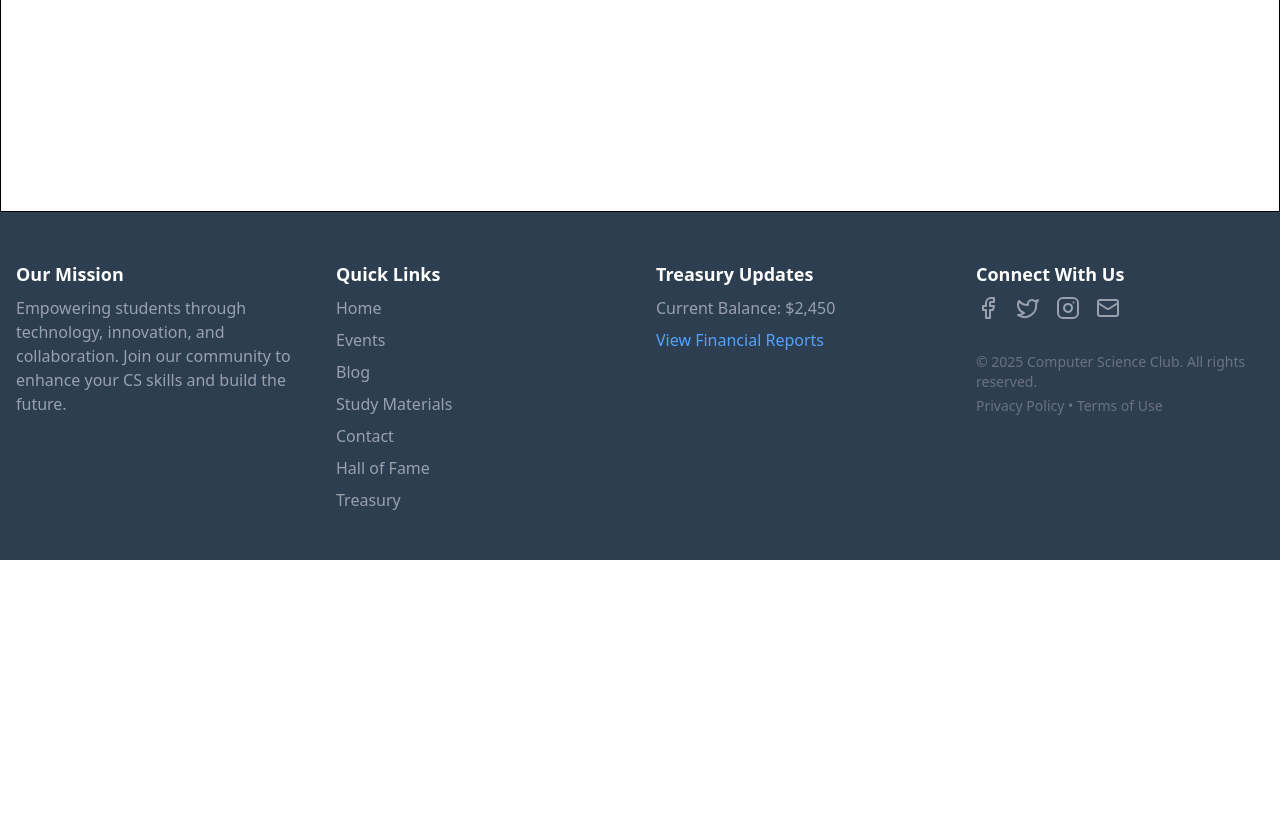
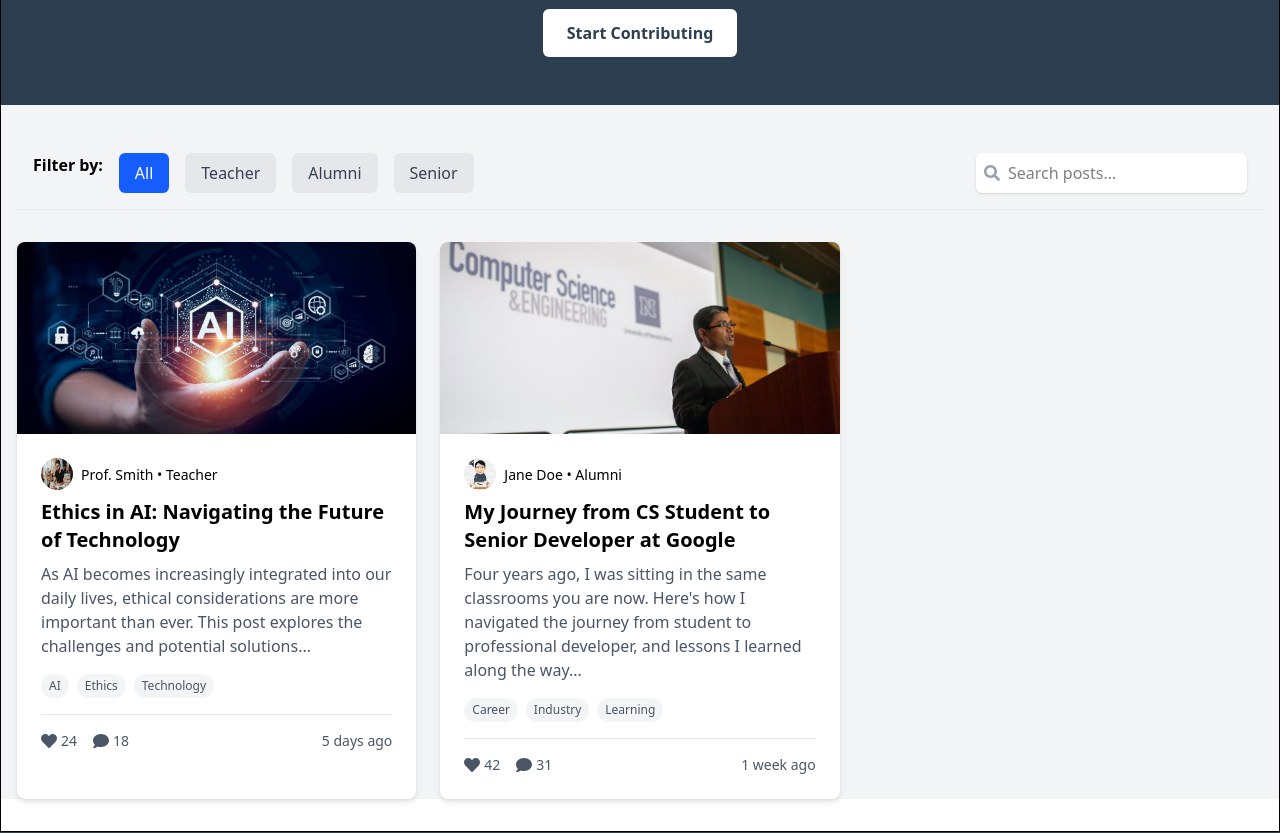
Before and after one commit to NightFury-9b71/CSE_CLUB, a React (Vite) app: page /blogs in a window 1280 px wide. Shown: the part 240-1073 px from the top of the page. Before the commit the page ends 800 px from the top, so only its background shows below. Built offline with nearby package versions, Linux system fonts and the light colour scheme.

Commit message:
Sample Blog Page designed

```diff
--- a/package.json
+++ b/package.json
@@ -12,6 +12,7 @@
   "dependencies": {
     "@faker-js/faker": "^9.5.1",
     "@tailwindcss/vite": "^4.0.6",
+    "dompurify": "^3.2.4",
     "lucide-react": "^0.476.0",
     "react": "^19.0.0",
     "react-dom": "^19.0.0",
--- a/src/backend/api.js
+++ b/src/backend/api.js
@@ -58,6 +58,28 @@ const fetchEvents = () => {
   });
 };
 
+const fetchPosts = (filter = 'All', search = '') => {
+  return new Promise((resolve) => {
+    setTimeout(() => {
+      let filteredPosts = mockData.posts;
+
+      if (filter !== 'All') {
+        filteredPosts = filteredPosts.filter(
+          (post) => post.author.role === filter
+        );
+      }
+
+      if (search) {
+        filteredPosts = filteredPosts.filter((post) =>
+          post.title.toLowerCase().includes(search.toLowerCase())
+        );
+      }
+
+      resolve(filteredPosts);
+    }, 10); // Simulate network delay
+  });
+};
+
 export {
   fetchStats ,
   fetchGalleryItems,
@@ -66,4 +88,5 @@ export {
   fetchTimelineItems,
   fetchFacultyCards,
   fetchEvents,
+  fetchPosts,
 };
--- a/src/backend/data.js
+++ b/src/backend/data.js
@@ -189,6 +189,48 @@ const mockData = {
         tags: ['Coding', 'Hackathon', 'Programming'],
     },
   ],
+  posts: [
+    {
+      id: 1,
+      title: 'Ethics in AI: Navigating the Future of Technology',
+      excerpt:
+        'As AI becomes increasingly integrated into our daily lives, ethical considerations are more important than ever. This post explores the challenges and potential solutions...',
+      author: {
+        name: 'Prof. Smith',
+        role: 'Teacher',
+        imageUrl: authorImage1,
+      },
+      imageUrl: aiBlogImage,
+      tags: ['AI', 'Ethics', 'Technology'],
+      likes: 24,
+      comments: 18,
+      date: '5 days ago',
+      content: `
+        <p>AI is changing our world. Here's a deeper look into the ethical considerations we need to address.</p>
+        <p>More paragraphs...</p>
+      `,
+    },
+    {
+      id: 2,
+      title: 'My Journey from CS Student to Senior Developer at Google',
+      excerpt:
+        "Four years ago, I was sitting in the same classrooms you are now. Here's how I navigated the journey from student to professional developer, and lessons I learned along the way...",
+      author: {
+        name: 'Jane Doe',
+        role: 'Alumni',
+        imageUrl: authorImage2,
+      },
+      imageUrl: conferenceImage,
+      tags: ['Career', 'Industry', 'Learning'],
+      likes: 42,
+      comments: 31,
+      date: '1 week ago',
+      content: `
+        <p>My journey to Google was not easy, but it was incredibly rewarding.</p>
+        <p>More paragraphs...</p>
+      `,
+    },
+  ],
 };
 
 export default mockData;
--- a/src/pages/BlogPage.jsx
+++ b/src/pages/BlogPage.jsx
@@ -1,7 +1,124 @@
-import React from "react";
+import React, { useState, useEffect, useCallback } from 'react';
+import { fetchPosts } from '../backend/api'; // Ensure this import points to your API file
+import { FaHeart, FaComment, FaSearch } from 'react-icons/fa';
 
-const BlogPage = () => (
-    <h1>Blog Page</h1>
-)
+  const BlogPage = () => {
+    const [posts, setPosts] = useState([]);
+    const [filter, setFilter] = useState('All');
+    const [search, setSearch] = useState('');
+    const [selectedPost, setSelectedPost] = useState(null);
 
-export default BlogPage;
+    useEffect(() => {
+      fetchPosts(filter, search).then(setPosts);
+    }, [filter, search]);
+
+    const handleFilterChange = (newFilter) => {
+      setFilter(newFilter);
+    };
+
+    const handleSearchChange = (event) => {
+      setSearch(event.target.value);
+    };
+
+    const openPost = (post) => {
+      setSelectedPost(post);
+    };
+
+    const closePost = () => {
+      setSelectedPost(null);
+    };
+
+    return (
+      <div className="bg-gray-100 min-h-screen">
+        <section className="text-center py-12 px-4 bg-[#2c3e50] text-white mb-8">
+          <h1 className="text-4xl font-bold mb-4">CSE Club Blog</h1>
+          <p className="text-lg max-w-2xl mx-auto mb-6">
+            Insights, tutorials, and experiences from our teachers, alumni, and senior students.
+          </p>
+          <a
+            href="#"
+            className="inline-block bg-white text-[#2c3e50] py-3 px-6 rounded-md font-semibold transition-all hover:shadow-md hover:translate-y-[-2px]"
+          >
+            Start Contributing
+          </a>
+        </section>
+        <main className="container mx-auto px-4">
+          <div className="flex flex-col md:flex-row justify-between items-center mb-8 p-4 border-b border-gray-200">
+            <div className="flex flex-wrap gap-4 mb-4 md:mb-0">
+              <span className="font-semibold">Filter by:</span>
+              {['All', 'Teacher', 'Alumni', 'Senior'].map((f) => (
+                <button
+                  key={f}
+                  onClick={() => handleFilterChange(f)}
+                  className={`py-2 px-4 rounded-md ${
+                    filter === f
+                      ? 'bg-blue-600 text-white'
+                      : 'bg-gray-200 text-gray-700 hover:bg-gray-300'
+                  }`}
+                >
+                  {f}
+                </button>
+              ))}
+            </div>
+            <div className="flex items-center bg-white rounded-md p-2 shadow-sm">
+              <FaSearch className="text-gray-400 mr-2" />
+              <input
+                type="text"
+                placeholder="Search posts..."
+                className="border-none outline-none"
+                value={search}
+                onChange={(e) => handleSearchChange(e.target.value)}
+              />
+            </div>
+          </div>
+          <div className="grid grid-cols-1 md:grid-cols-2 lg:grid-cols-3 gap-6 mb-8">
+            {posts.map((post) => (
+              <div
+                key={post.id}
+                className="bg-white rounded-lg overflow-hidden shadow-md hover:shadow-lg transition-shadow cursor-pointer"
+                onClick={() => openPost(post)}
+              >
+                <div className="h-48 bg-gray-200 overflow-hidden">
+                  <img src={post.imageUrl} alt={post.title} className="w-full h-full object-cover" />
+                </div>
+                <div className="p-6">
+                  <div className="flex items-center mb-2">
+                    <img src={post.author.imageUrl} alt={post.author.name} className="w-8 h-8 rounded-full mr-2" />
+                    <div>
+                      <span className="text-sm">
+                        {post.author.name} • {post.author.role}
+                      </span>
+                    </div>
+                  </div>
+                  <h3 className="text-xl font-semibold mb-2">{post.title}</h3>
+                  <p className="text-gray-600 mb-4">{post.excerpt}</p>
+                  <div className="flex flex-wrap gap-2 mb-4">
+                    {post.tags.map((tag) => (
+                      <span key={tag} className="bg-gray-100 text-gray-600 py-1 px-2 rounded-full text-xs">
+                        {tag}
+                      </span>
+                    ))}
+                  </div>
+                  <div className="flex justify-between items-center pt-4 border-t border-gray-200">
+                    <div className="flex gap-4">
+                      <div className="flex items-center gap-1 text-gray-600 text-sm">
+                        <FaHeart className="h-4 w-4" />
+                        <span>{post.likes}</span>
+                      </div>
+                      <div className="flex items-center gap-1 text-gray-600 text-sm">
+                        <FaComment className="h-4 w-4" />
+                        <span>{post.comments}</span>
+                      </div>
+                    </div>
+                    <span className="text-gray-600 text-sm">{post.date}</span>
+                  </div>
+                </div>
+              </div>
+            ))}
+          </div>
+        </main>
+      </div>
+    );
+  };
+
+  export default BlogPage;
```
Also changed, not shown: 1 other file (tests, documents, lock files or other folders).
